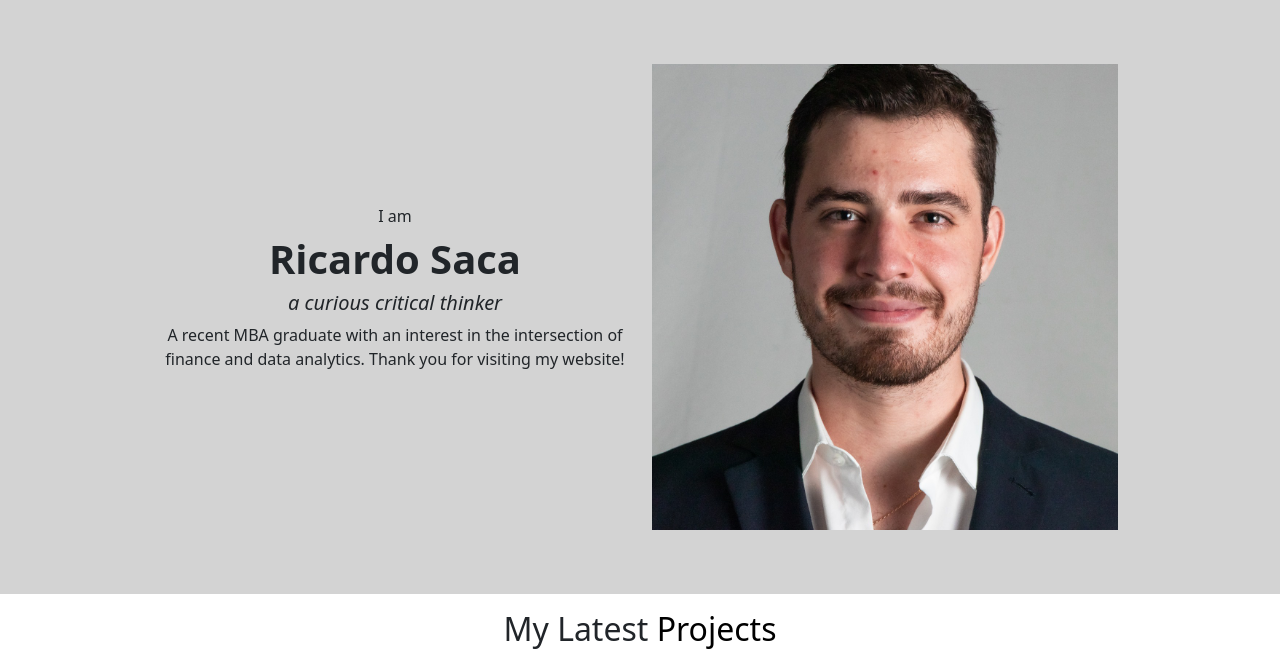
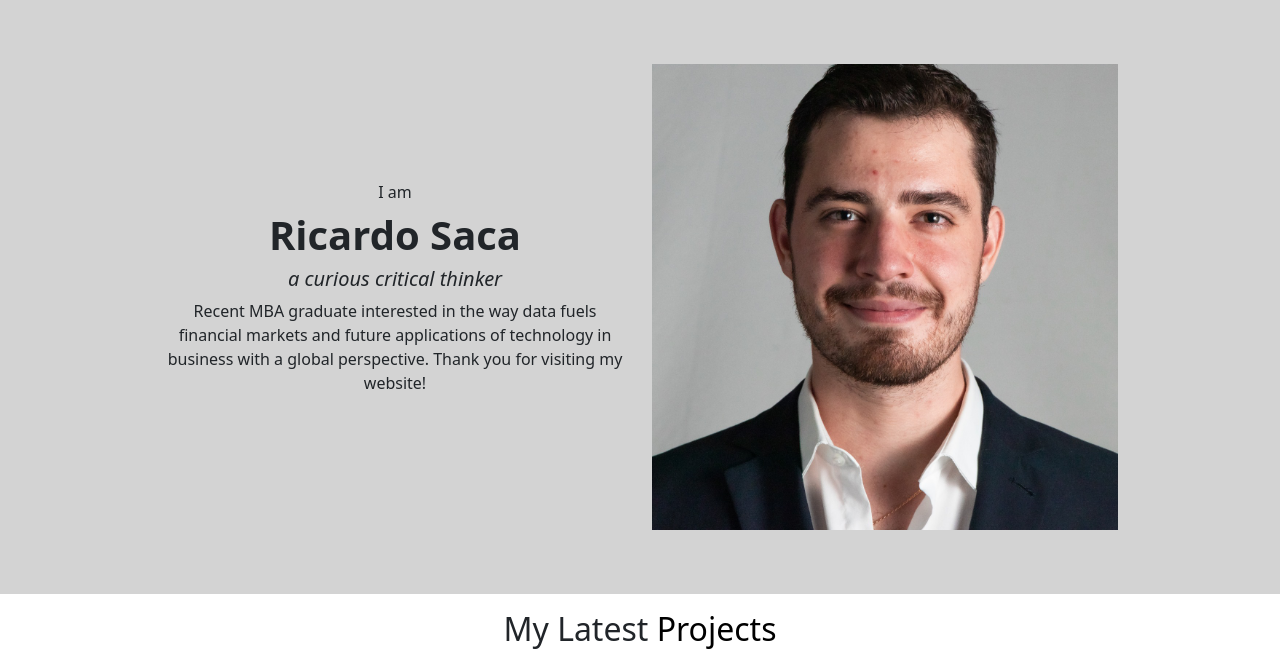
Before and after one commit to RicardoSaca/website, a Flask app: page / in a window 1280 px wide. Shown: the part 56-705 px from the top of the page. Run offline with Flask 2, Linux system fonts and the light colour scheme.

Commit message:
Fixed bio of home

```diff
--- a/website/main/templates/home.html
+++ b/website/main/templates/home.html
@@ -11,7 +11,9 @@
                 <h1><b>Ricardo Saca</b></h1>
                 <h5><i>a curious critical thinker</i></h5>
                 <p>
-                    A recent MBA graduate with an interest in the intersection of finance and data analytics. Thank you for visiting my website!
+                    Recent MBA graduate interested in the way data fuels financial
+                    markets and future applications of technology in business with a global perspective.
+                    Thank you for visiting my website!
                 </p>
             </span>
         </div>
```
